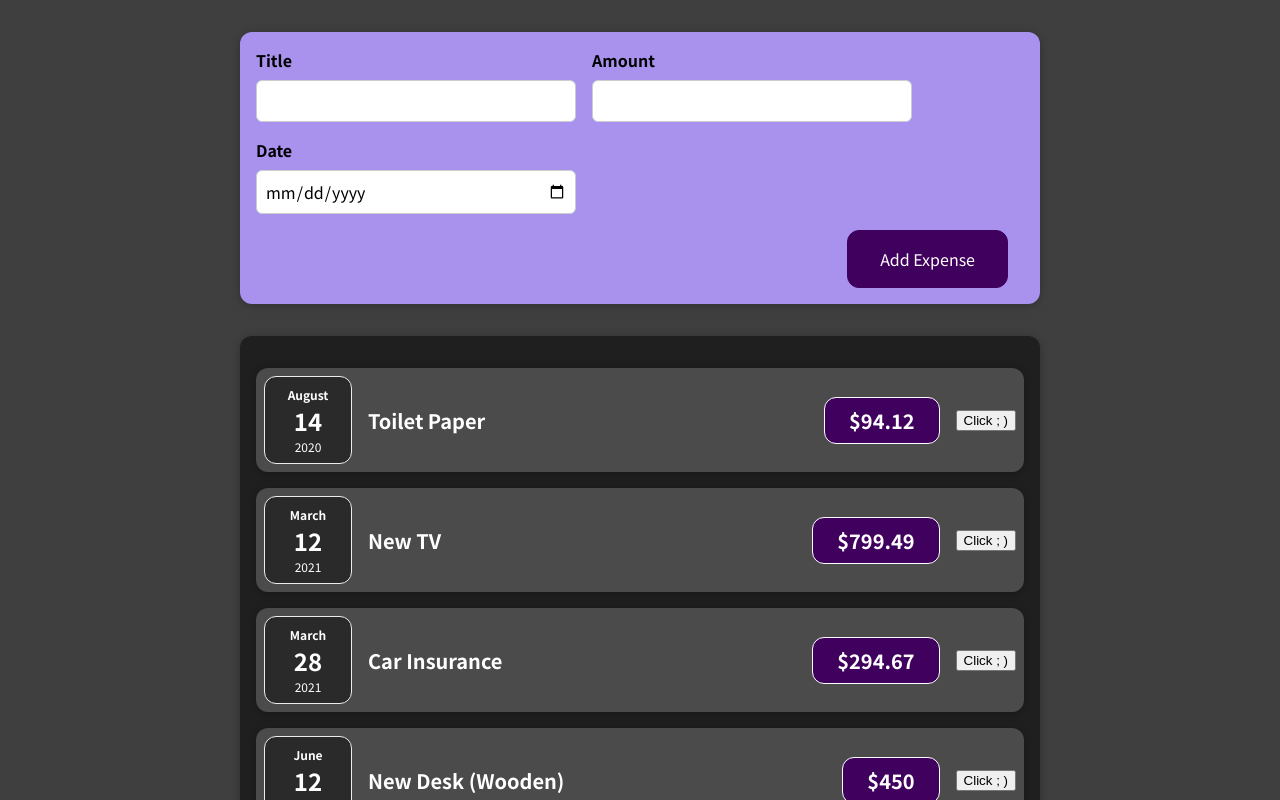
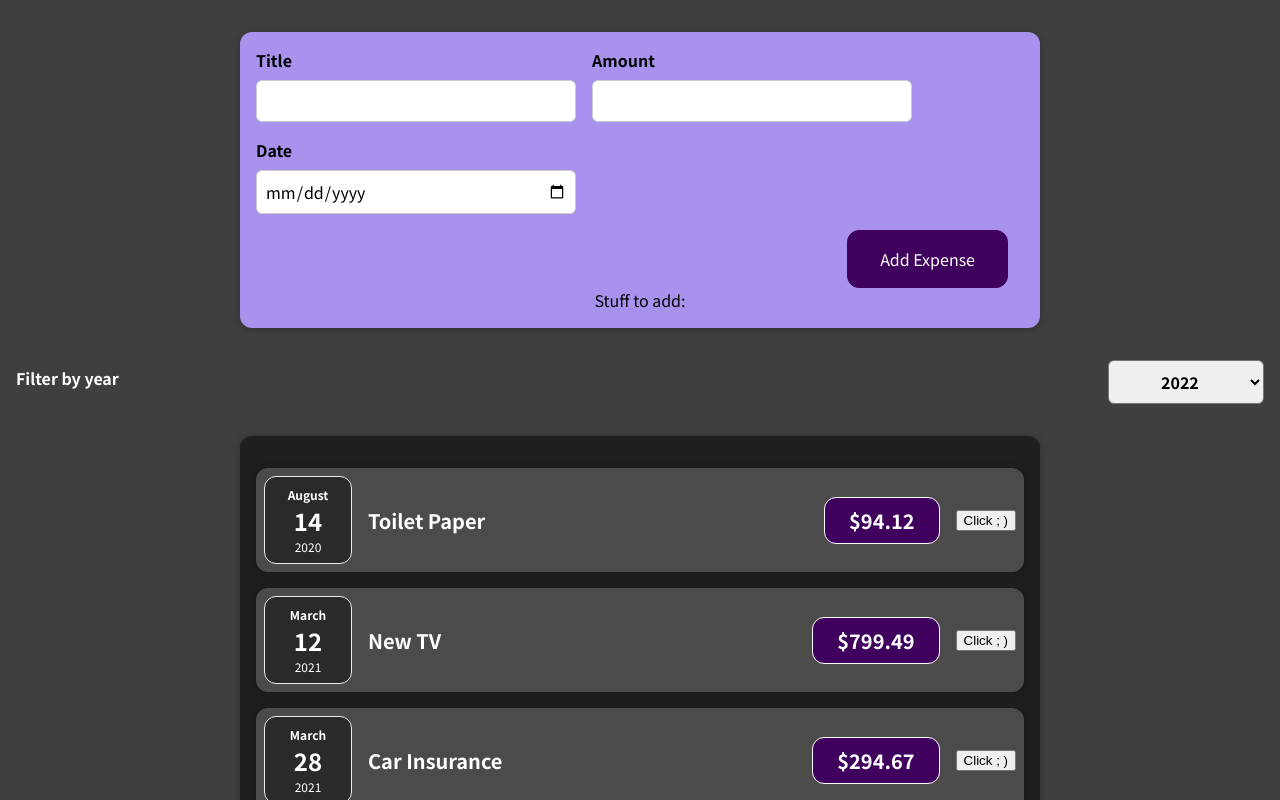
Before and after one commit to jcloeter/react-section-3, a React (Create React App) app: page / in a window 1280 px wide. Shown: the top 800 px of the page. Built offline with nearby package versions, Linux system fonts and the light colour scheme.

Commit message:
added form filter basics

```diff
--- a/src/App.js
+++ b/src/App.js
@@ -24,9 +24,13 @@
       date: new Date(2021, 5, 12),
     },
   ];
+
+  const addExpenseHandler = (expense) => {
+    console.log(expenses);
+  };
   return (
     <div>
-      <NewExpense />
+      <NewExpense onAddExpense={addExpenseHandler} />
       <Expenses items={expenses} />
     </div>
   );
--- /dev/null
+++ b/src/components/Expenses/ExpenseFilter.js
@@ -0,0 +1,25 @@
+import React from "react";
+
+import "./ExpensesFilter.css";
+
+const ExpensesFilter = (props) => {
+  const onSaveYear = (e) => {
+    console.log(e.target.value);
+    props.onYearChange(e.target.value);
+  };
+  return (
+    <div className="expenses-filter">
+      <div className="expenses-filter__control">
+        <label>Filter by year</label>
+        <select onChange={onSaveYear}>
+          <option value="2022">2022</option>
+          <option value="2021">2021</option>
+          <option value="2020">2020</option>
+          <option value="2019">2019</option>
+        </select>
+      </div>
+    </div>
+  );
+};
+
+export default ExpensesFilter;
--- a/src/components/Expenses/ExpenseItem.js
+++ b/src/components/Expenses/ExpenseItem.js
@@ -5,6 +5,7 @@
 import "./ExpenseItem.css";
 
 const ExpenseItem = (props) => {
+  console.log(props);
   const [title, setTitle] = useState(props.title);
 
   const buttonHandler = () => {
--- a/src/components/Expenses/Expenses.js
+++ b/src/components/Expenses/Expenses.js
@@ -1,9 +1,16 @@
 import ExpenseItem from "./ExpenseItem";
 import Card from "../UI/Card";
 import "./Expenses.css";
+import ExpensesFilter from "./ExpenseFilter";
+
+const yearChangeHandler = (props) => {
+  console.log(`Parent says that the year ${props}`);
+};
 
 const Expenses = function (props) {
   return (
+    <div>
+      <ExpensesFilter onYearChange={yearChangeHandler} />
       <Card className="expenses">
         <ExpenseItem
           title={props.items[0].title}
@@ -26,6 +33,7 @@
           date={props.items[3].date}
         />
       </Card>
+    </div>
   );
 };
 
--- /dev/null
+++ b/src/components/Expenses/ExpensesFilter.css
@@ -0,0 +1,24 @@
+.expenses-filter {
+  color: white;
+  padding: 0 1rem;
+}
+
+.expenses-filter__control {
+  display: flex;
+  width: 100%;
+  align-items: center;
+  justify-content: space-between;
+  margin: 1rem 0;
+}
+
+.expenses-filter label {
+  font-weight: bold;
+  margin-bottom: 0.5rem;
+}
+
+.expenses-filter select {
+  font: inherit;
+  padding: 0.5rem 3rem;
+  font-weight: bold;
+  border-radius: 6px;
+}
--- a/src/components/NewExpenses/ExpenseForm.js
+++ b/src/components/NewExpenses/ExpenseForm.js
@@ -1,29 +1,101 @@
+import React, { useState } from "react/cjs/react.development";
 import "./ExpenseForm.css";
 
-const titleChangeHandler = function (e) {
-  console.log(e.target.value);
-};
+// import ExpenseItem from "../Expenses/ExpenseItem";
 
-const ExpenseForm = () => {
+const ExpenseForm = (props) => {
+  const [enteredTitle, setEnteredTitle] = useState("");
+  const [enteredAmount, setEnteredAmount] = useState("");
+  const [enteredDate, setEnteredDate] = useState("");
+
+  //   const [userInput, setUserInput] = useState({
+  //     setEnteredTitle: "d",
+  //     setEnteredDate: "",
+  //     setEnteredAmount: "",
+  //   });
+
+  const titleChangeHandler = function (e) {
+    setEnteredTitle(e.target.value);
+    // setUserInput((prevState) => {
+    //   return { ...prevState, setEnteredTitle: "Fuck" };
+    // });
+
+    // setUserInput({
+    //   setEnteredTitle: e.target.value,
+    //   ...userInput,
+    // });
+    // console.log(userInput);
+    // console.log(setUserInput);
+  };
+
+  const amountChangeHandler = function (e) {
+    setEnteredAmount(e.target.value);
+    // setUserInput({
+    //   setEnteredAmount: e.target.value,
+    //   ...userInput,
+    // });
+  };
+
+  const dateChangeHandler = function (e) {
+    setEnteredDate(e.target.value);
+    // setUserInput({
+    //   setEnteredDate: e.target.value,
+    //   ...userInput,
+    // });
+  };
+
+  const submitHandler = function (e) {
+    e.preventDefault();
+    const expenseData = {
+      date: Date(enteredDate),
+      title: enteredTitle,
+      amount: enteredAmount,
+    };
+    console.log(expenseData);
+
+    props.onSaveExpenseData(expenseData);
+    setEnteredAmount("");
+    setEnteredDate("");
+    setEnteredTitle("");
+    // ExpenseItem(expenseData);
+  };
+
   return (
-    <form>
+    <form onSubmit={submitHandler}>
       <div className="new-expense__controls">
         <div className="new-expense__control">
           <label>Title</label>
-          <input onChange={titleChangeHandler} type="text" />
+          <input
+            onChange={titleChangeHandler}
+            value={enteredTitle}
+            type="text"
+          />
         </div>
         <div className="new-expense__control">
           <label>Amount</label>
-          <input type="number" min="0.01" step="0.01" />
+          <input
+            type="number"
+            min="0.01"
+            step="0.01"
+            onChange={amountChangeHandler}
+            value={enteredAmount}
+          />
         </div>
         <div className="new-expense__control">
           <label>Date</label>
-          <input type="date" min="2019-01-01" step="2022-12-31" />
+          <input
+            onChange={dateChangeHandler}
+            type="date"
+            min="2019-01-01"
+            step="2022-12-31"
+            value={enteredDate}
+          />
         </div>
       </div>
       <div className="new-expense__actions">
         <button type="submit">Add Expense</button>
       </div>
+      <div>Stuff to add: {enteredTitle + enteredAmount + enteredDate}</div>
     </form>
   );
 };
--- a/src/components/NewExpenses/NewExpense.js
+++ b/src/components/NewExpenses/NewExpense.js
@@ -1,10 +1,19 @@
 import "./NewExpense.css";
 import ExpenseForm from "./ExpenseForm";
 
-const NewExpense = () => {
+const NewExpense = (props) => {
+  const saveExpenseDataHandler = (enteredExpenseData) => {
+    const expenseData = {
+      ...enteredExpenseData,
+      id: Math.random().toString(),
+    };
+
+    props.onAddExpense(expenseData);
+  };
   return (
     <div className="new-expense">
-      <ExpenseForm />
+      {/* onSaveExpenseData is a prop, it shows that a function should be passed that will be executed after each save of the data, form submit */}
+      <ExpenseForm onSaveExpenseData={saveExpenseDataHandler} />
     </div>
   );
 };
```
Also changed, not shown: 1 other file (tests, documents, lock files or other folders). Lines whose indentation alone changed are shown as unchanged.
